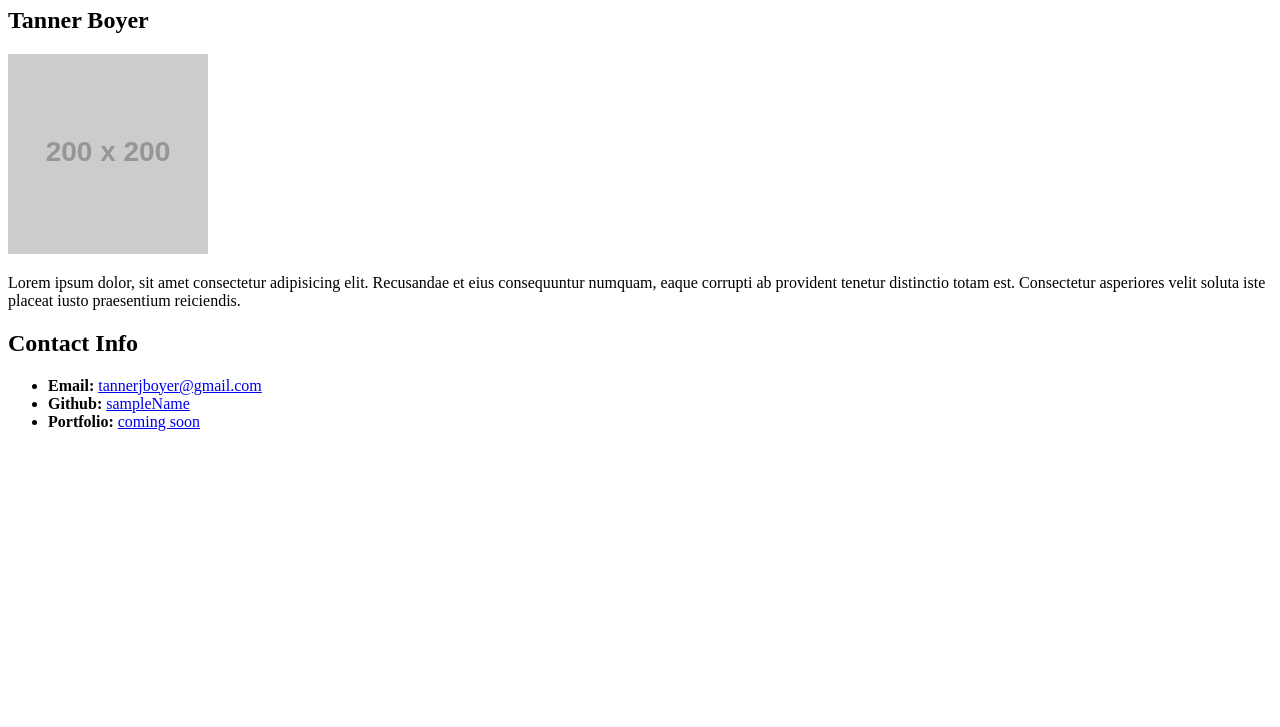
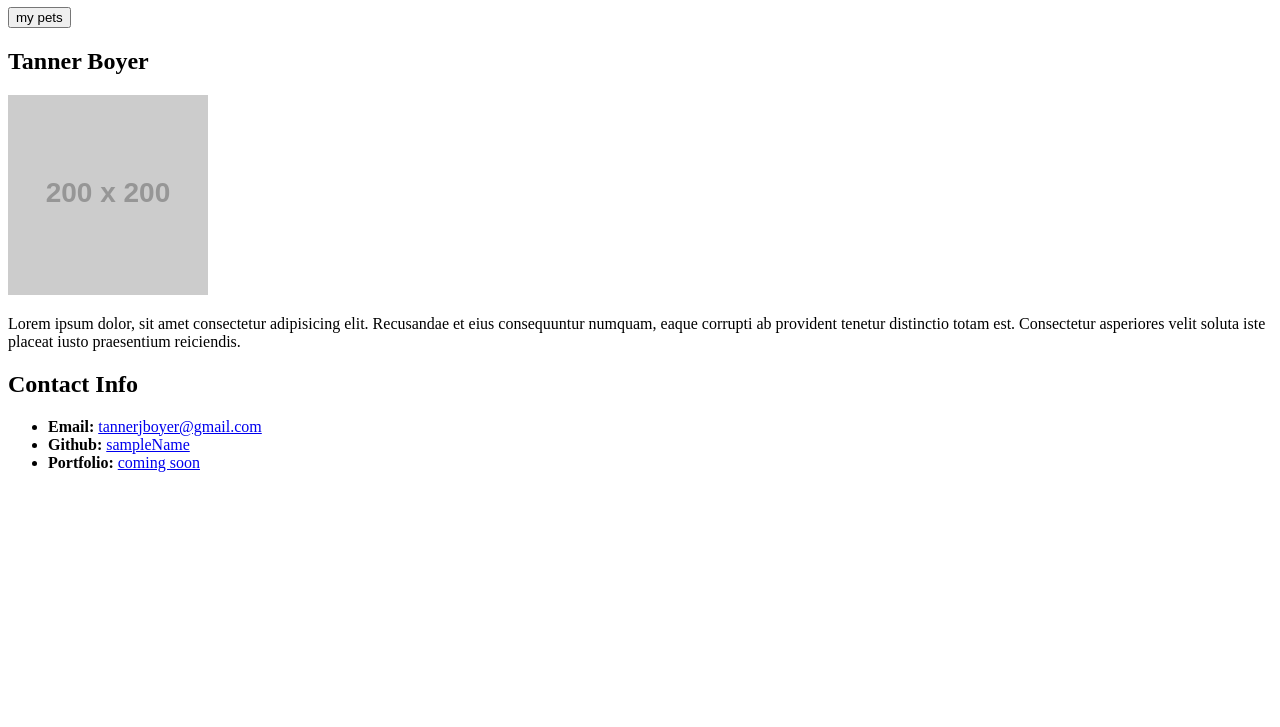
Before and after one commit to TanJamBoy/TanJamBoy.github.io, a plain HTML site: page index.html in a window 1280 px wide. Shown: the part 73-800 px from the top of the page. Drawn offline with Linux system fonts and the light colour scheme; placeholder pictures from the web are drawn by us.

Commit message:
added button with link

```diff
--- a/index.html
+++ b/index.html
@@ -11,6 +11,8 @@
   <header>
     <h1>Student Bio</h1>
   </header>
+
+  <a href="./my-pets.html"><button>my pets</button></a>
 
   <div>
 
```
